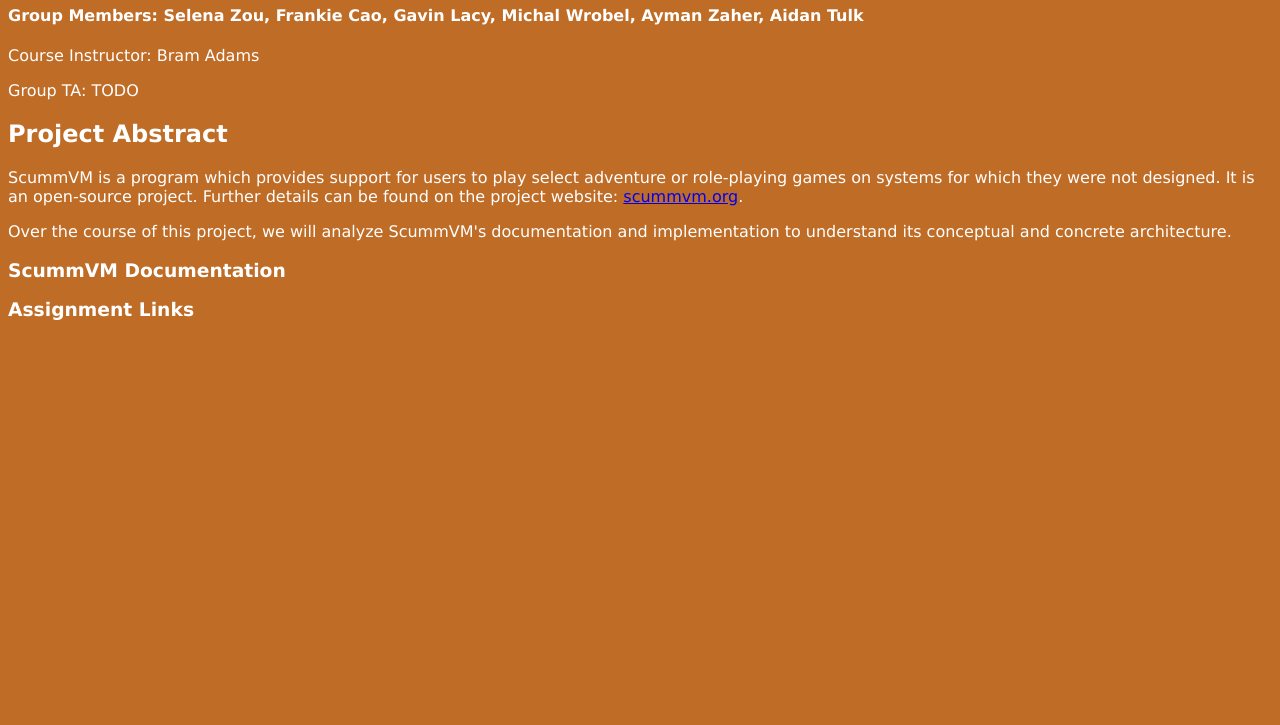
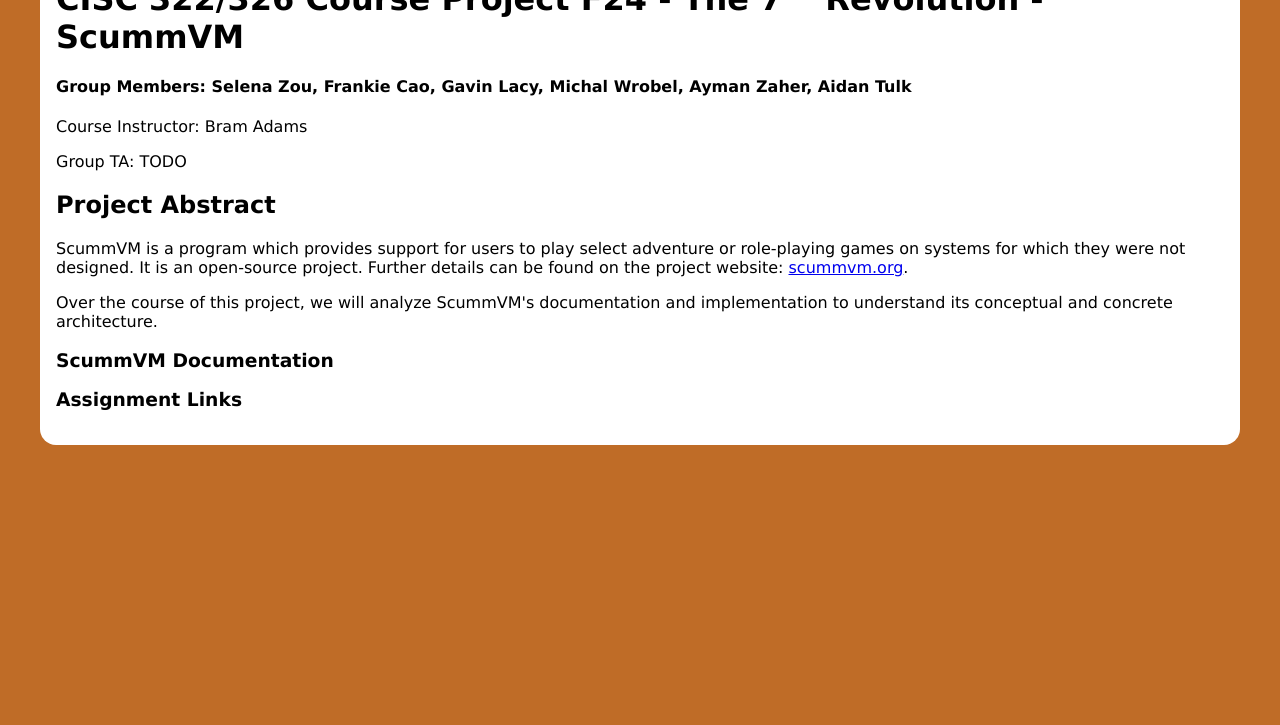
Before and after one commit to selenazou/selenazou.github.io, a plain HTML site: page index.html in a window 1280 px wide. Shown: the part 75-800 px from the top of the page. Drawn offline with Linux system fonts and the light colour scheme.

Commit message:
Updated group title and created content container css

```diff
--- a/index.html
+++ b/index.html
@@ -3,13 +3,13 @@
     <head>
         <meta charset="utf-8">
         <meta name="viewport" content="width=device-width,maximum-scale=2">
-        <title>CISC 322 - Group 7</title>
+        <title>The 7th Revolution - CISC 322</title>
         <link rel="stylesheet" href="main.css">
     </head>
 
     <body>
-        <div>
-            <h1>CISC 322/326 Course Project F24 - Group 7 - ScummVM</h1>
+        <div class="content-container">
+            <h1 class="no-margin">CISC 322/326 Course Project F24 - The 7<sup>th</sup> Revolution - ScummVM</h1>
 
             <h4>Group Members: Selena Zou, Frankie Cao, Gavin Lacy, Michal Wrobel, Ayman Zaher, Aidan Tulk</h4>
             <p>Course Instructor: Bram Adams</p>
--- a/main.css
+++ b/main.css
@@ -1,5 +1,15 @@
 body {
     font-family: Verdana, Geneva, Tahoma, sans-serif;
     background-color: #BF6C27;
-    color: white;
 }
+
+.content-container {
+    margin: 2rem;
+    border-radius: 1rem;
+    background-color: white;
+    padding: 1rem 1rem;
+}
+
+.no-margin {
+    margin: 0;
+}
```
